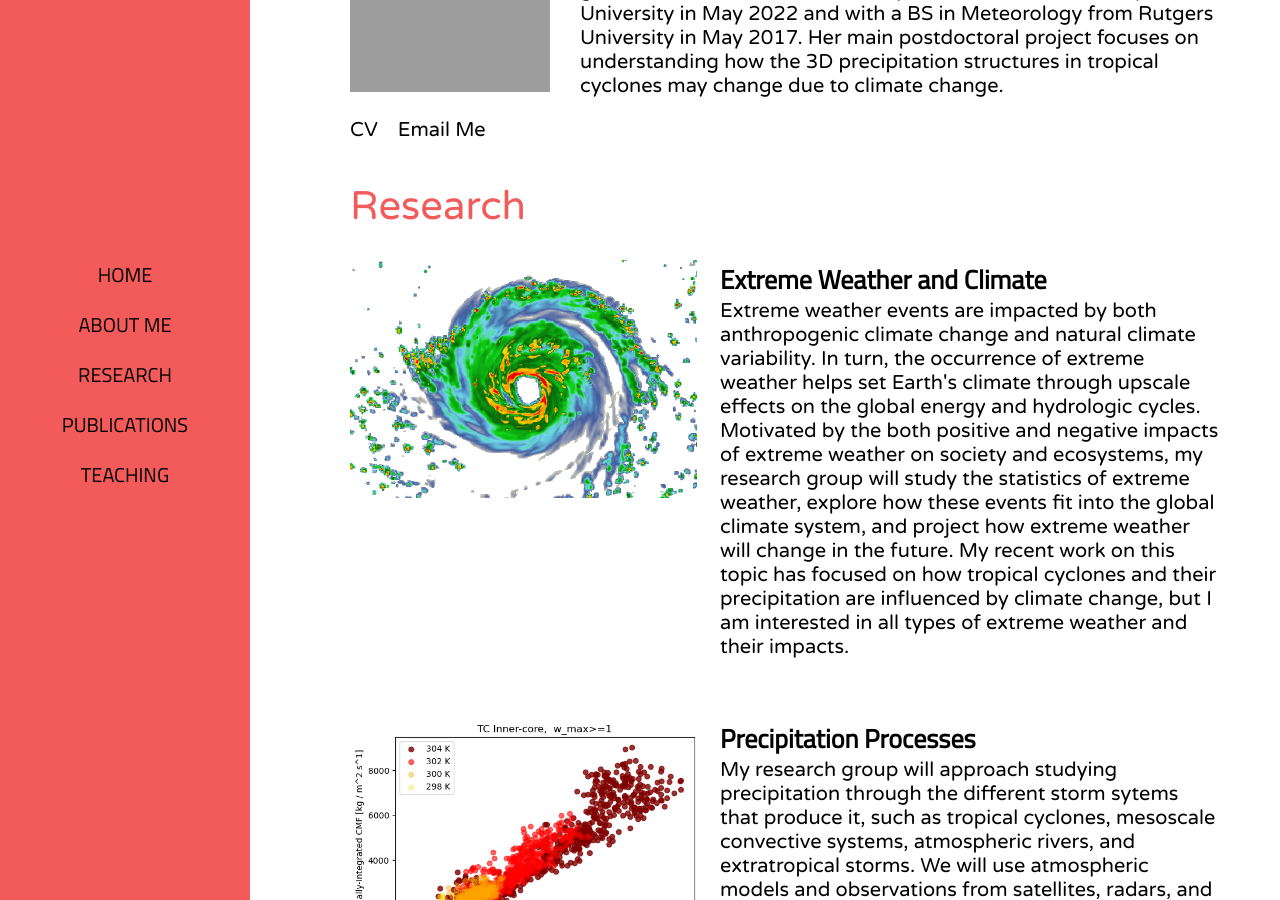
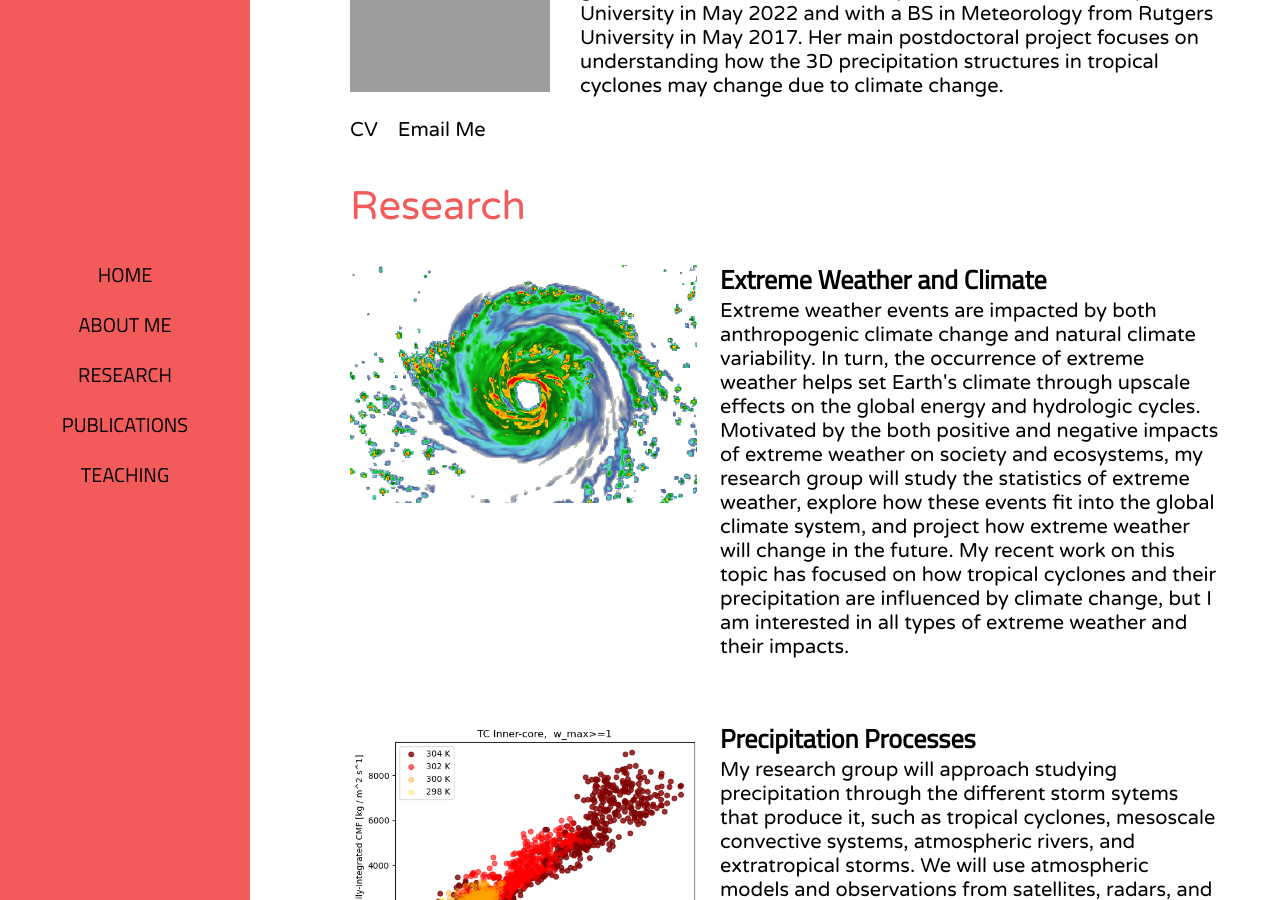
Before and after one commit to alyssa-stansfield/alyssa-stansfield.github.io, a Jekyll site: the page index.html, which Jekyll copies as it is, in a window 1280 px wide and 900 px high, scrolled down 1414 px. Built offline with Jekyll 4.4.1, drawn with Linux system fonts in a browser that asks for light colours; some web fonts are replaced; grey boxes are pictures that could not be loaded.

Commit message:
Adjusting research images

```diff
--- a/index.html
+++ b/index.html
@@ -60,7 +60,7 @@
         <div class="research-details">
 
           <div>
-            <img src="../assets/WRF_TC_forpresentations.png" />
+            <img src="../assets/WRF_TC_forpresentations.png" style="margin-top:5px;"/>
             <h3>Extreme Weather and Climate</h3>
             <p>Extreme weather events are impacted by both anthropogenic climate change and natural climate variability. In turn, the occurrence of extreme weather helps set Earth's climate through upscale effects on the global energy and hydrologic cycles.  Motivated by the both positive and negative impacts of extreme weather on society and ecosystems, my research group will study the statistics of extreme weather, explore how these events fit into the global climate system, and project how extreme weather will change in the future. My recent work on this topic has focused on how tropical cyclones and their precipitation are influenced by climate change, but I am interested in all types of extreme weather and their impacts.
             </p>
@@ -68,7 +68,7 @@
 
 
           <div>
-            <img src="../assets/CMF_TCs.png" />
+            <img src="../assets/CMF_TCs.png" style="margin-top:5px;"/>
             <h3>Precipitation Processes</h3>
             <p>My research group will approach studying precipitation through the different storm sytems that produce it, such as tropical cyclones, mesoscale convective systems, atmospheric rivers, and extratropical storms. We will use atmospheric models and observations from satellites, radars, and precipitation gauges to build a process-based understanding of storms and their precipitation. This increased understanding can help answer questions like why do some storms produce extreme precipitation while others don't and how are storms and their resulting precipitation impacted by natural climate variability and anthropogenic climate change. My recent work on this topic has centered on understanding how and why precipitation in tropical cyclones' inner-cores and outer rainbands is influenced by climate change.
             </p>
```
